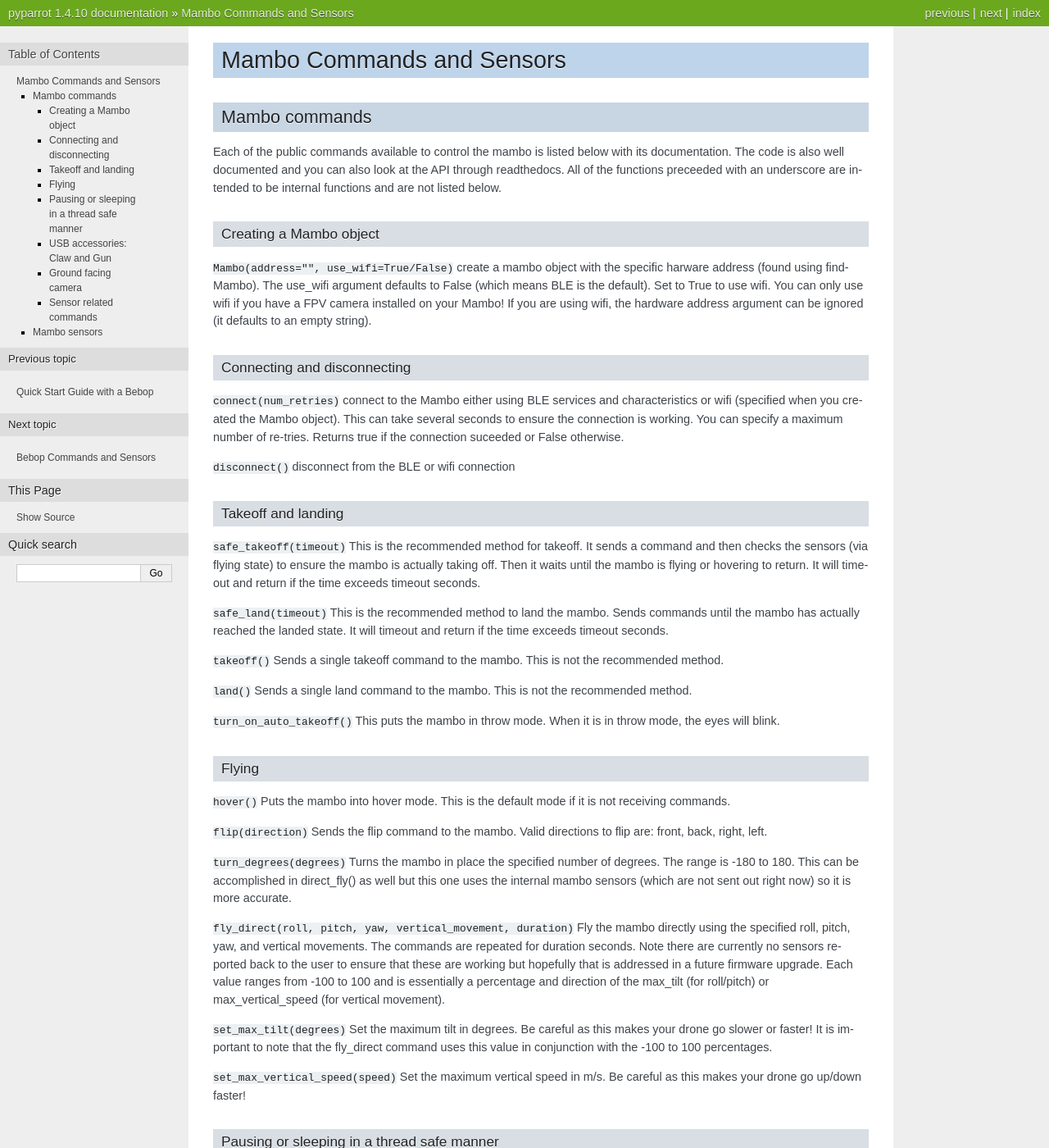
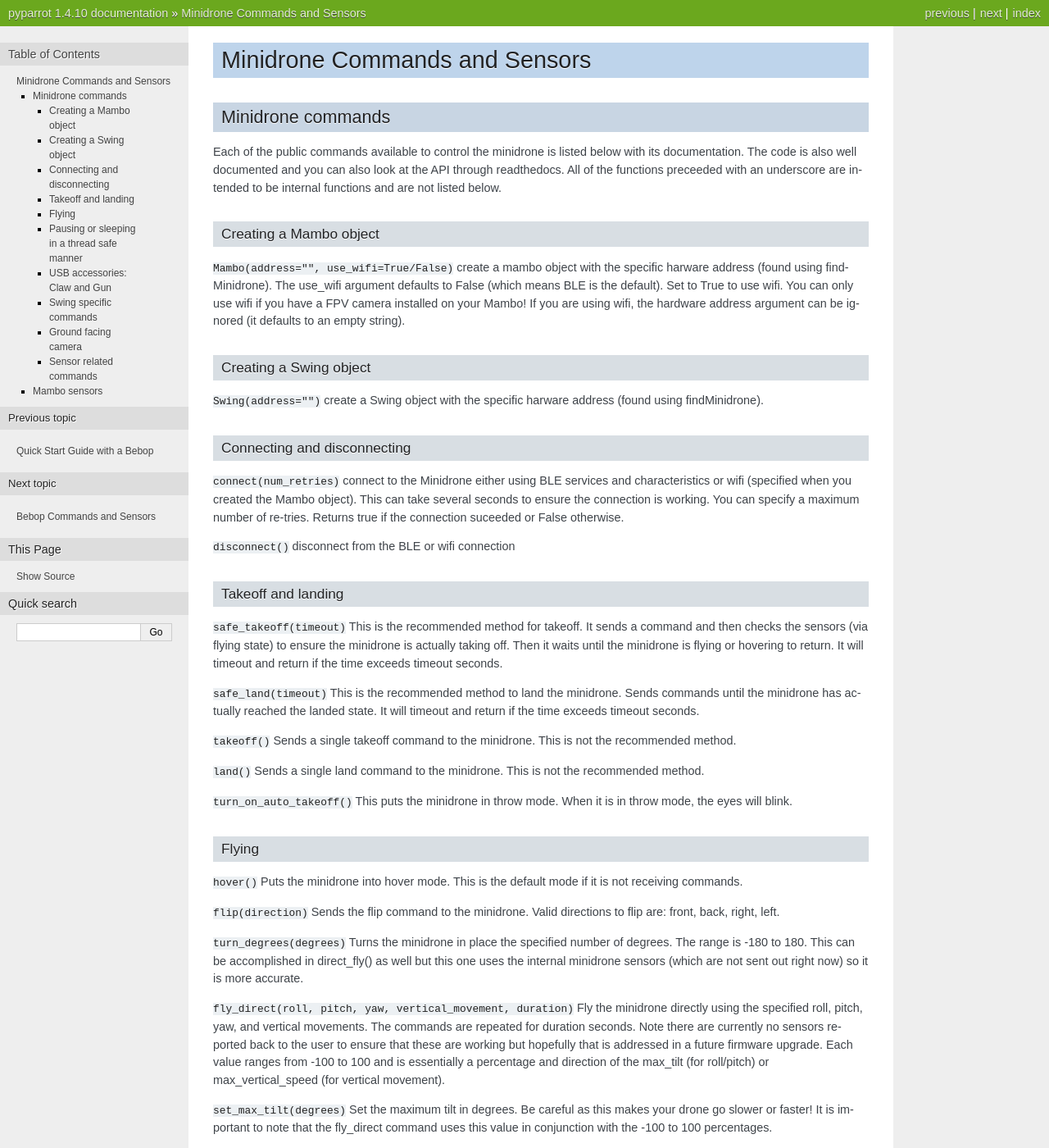
Before and after one commit to amymcgovern/pyparrot, a Sphinx documentation site: the page built from docs/minidronecommands.rst, in a window 1280 px wide and 1400 px high. Shown: the whole window at 82% size. Built offline with Sphinx 7.4.7, drawn with Linux system fonts in a browser that asks for light colours; some of the changed text lies outside the part shown.

Commit message:
added swing support in docs/minidronecommands

````diff
--- a/docs/minidronecommands.rst
+++ b/docs/minidronecommands.rst
@@ -1,14 +1,14 @@
-.. title:: Mambo Commands and Sensors
+.. title:: Minidrone Commands and Sensors
 
-.. mambocommands:
+.. minidronecommands:
 
-Mambo Commands and Sensors
+Minidrone Commands and Sensors
 ==============================
 
-Mambo commands
+Minidrone commands
 --------------
 
-Each of the public commands available to control the mambo is listed below with its documentation.
+Each of the public commands available to control the minidrone is listed below with its documentation.
 The code is also well documented and you can also look at the API through readthedocs.
 All of the functions preceeded with an underscore are intended to be internal functions and are not listed below.
 
@@ -16,15 +16,21 @@
 ^^^^^^^^^^^^^^^^^^^^^^^
 
 ``Mambo(address="", use_wifi=True/False)``
-create a mambo object with the specific harware address (found using findMambo). The use_wifi argument defaults to
+create a mambo object with the specific harware address (found using findMinidrone). The use_wifi argument defaults to
 False (which means BLE is the default).  Set to True to use wifi. You can only use wifi if you have a FPV camera
 installed on your Mambo!  If you are using wifi, the hardware address argument can be ignored (it defaults to an empty
 string).
 
+Creating a Swing object
+^^^^^^^^^^^^^^^^^^^^^^^
+
+``Swing(address="")``
+create a Swing object with the specific harware address (found using findMinidrone).
+
 Connecting and disconnecting
 ^^^^^^^^^^^^^^^^^^^^^^^^^^^^
 
-``connect(num_retries)`` connect to the Mambo either using BLE services and characteristics or wifi
+``connect(num_retries)`` connect to the Minidrone either using BLE services and characteristics or wifi
 (specified when you created the Mambo object).  This can take several seconds to ensure the connection is working.
 You can specify a maximum number of re-tries.  Returns true if the connection suceeded or False otherwise.
 
@@ -34,30 +40,30 @@
 ^^^^^^^^^^^^^^^^^^^
 
 ``safe_takeoff(timeout)`` This is the recommended method for takeoff.  It sends a command and then checks the
-sensors (via flying state) to ensure the mambo is actually taking off.  Then it waits until the mambo is
+sensors (via flying state) to ensure the minidrone is actually taking off.  Then it waits until the minidrone is
 flying or hovering to return.  It will timeout and return if the time exceeds timeout seconds.
 
-``safe_land(timeout)`` This is the recommended method to land the mambo.  Sends commands
-until the mambo has actually reached the landed state. It will timeout and return if the time exceeds timeout seconds.
+``safe_land(timeout)`` This is the recommended method to land the minidrone.  Sends commands
+until the minidrone has actually reached the landed state. It will timeout and return if the time exceeds timeout seconds.
 
-``takeoff()`` Sends a single takeoff command to the mambo.  This is not the recommended method.
+``takeoff()`` Sends a single takeoff command to the minidrone.  This is not the recommended method.
 
-``land()`` Sends a single land command to the mambo.  This is not the recommended method.
+``land()`` Sends a single land command to the minidrone.  This is not the recommended method.
 
-``turn_on_auto_takeoff()`` This puts the mambo in throw mode.  When it is in throw mode, the eyes will blink.
+``turn_on_auto_takeoff()`` This puts the minidrone in throw mode.  When it is in throw mode, the eyes will blink.
 
 Flying
 ^^^^^^
 
-``hover()`` Puts the mambo into hover mode.  This is the default mode if it is not receiving commands.
+``hover()`` Puts the minidrone into hover mode.  This is the default mode if it is not receiving commands.
 
-``flip(direction)`` Sends the flip command to the mambo. Valid directions to flip are: front, back, right, left.
+``flip(direction)`` Sends the flip command to the minidrone. Valid directions to flip are: front, back, right, left.
 
-``turn_degrees(degrees)`` Turns the mambo in place the specified number of degrees.
+``turn_degrees(degrees)`` Turns the minidrone in place the specified number of degrees.
 The range is -180 to 180.  This can be accomplished in direct_fly() as well but this one uses the
-internal mambo sensors (which are not sent out right now) so it is more accurate.
+internal minidrone sensors (which are not sent out right now) so it is more accurate.
 
-``fly_direct(roll, pitch, yaw, vertical_movement, duration)`` Fly the mambo directly using the
+``fly_direct(roll, pitch, yaw, vertical_movement, duration)`` Fly the minidrone directly using the
 specified roll, pitch, yaw, and vertical movements.  The commands are repeated for duration seconds.
 Note there are currently no sensors reported back to the user to ensure that these are working but hopefully
 that is addressed in a future firmware upgrade.  Each value ranges from -100 to 100 and is essentially a percentage
@@ -87,20 +93,28 @@
 ``fire_gun()`` Fires the gun.  Note that the gun should be attached for this to work.
 The id is obtained from a prior ``ask_for_state_update()`` call.  Note that you cannot use the gun with the FPV camera attached.
 
+Swing specific commands
+^^^^^^^^^^^^^^^^^^^^^^^^^^^^^
+``set_plane_gear_box(state)`` Choose the swing angle in plane mode. There are 3 tilt modes: gear_1, gear_2, gear_3.
+Warning gear_3 is very fast.
+
+``set_flying_mode(mode)`` Choose flight mode between: quadricopter, plane_forward, plane_backward.
+Before using this command you must use set_plane_gear_box.
+
 Ground facing camera
 ^^^^^^^^^^^^^^^^^^^^^^^^^^^^^
-``take_picture()``` The mambo will take a picture with the downward facing camera.  It only stores up to 40 pictures
+``take_picture()``` The minidrone will take a picture with the downward facing camera.  It only stores up to 40 pictures
 internally so this function deletes them after 35 have been taken.  Make sure you are downloading them either
 using the mobile interface or through the python code.
 
-``get_groundcam_pictures_names()`` Returns the names of the pictures stored internally from the groundcam.
+``get_groundcam_pictures_names()`` Returns the names of the pictures stored internally from the groundcam. Only for the mambo.
 
-``get_groundcam_picture(name)`` Returns the picture with the specified name.
+``get_groundcam_picture(name)`` Returns the picture with the specified name. Only for the mambo.
 
 Sensor related commands
 ^^^^^^^^^^^^^^^^^^^^^^^
 
-``ask_for_state_update()`` This sends a request to the mambo to send back ALL states
+``ask_for_state_update()`` This sends a request to the minidrone to send back ALL states
 (this includes the claw and gun states).  This really only needs to be called once at the start of the program
 to initialize some of the state variables.  If you are on wifi, many of the other variables are sent at 2Hz. If you are
 on BLE, you will want to use this command to get more state information but keep in mind it will be slow.
@@ -112,12 +126,12 @@
 -------------
 
 All of the sensor data that is passed back to the program is saved.  Note that Parrot sends back more
-information via wifi than via BLE, due to the limited BLE bandwidth.  The sensors are saved in Mambo.sensors.
-This is an instance of a MamboSensors class, which can be seen at the top of the Mambo.py file.
+information via wifi than via BLE, due to the limited BLE bandwidth.  The sensors are saved in Minidrone.sensors.
+This is an instance of a MamboSensors class, which can be seen at the top of the Minidrone.py file.
 
 The easiest way to interact with the sensors is to call:
 
-``mambo.set_user_sensor_callback(function, args)``. This sets a user callback function with optional
+``minidrone.set_user_sensor_callback(function, args)``. This sets a user callback function with optional
 arguments that is called each time a sensor is updated.  The refresh rate on wifi is 2Hz.
 
 The sensors are:
````
